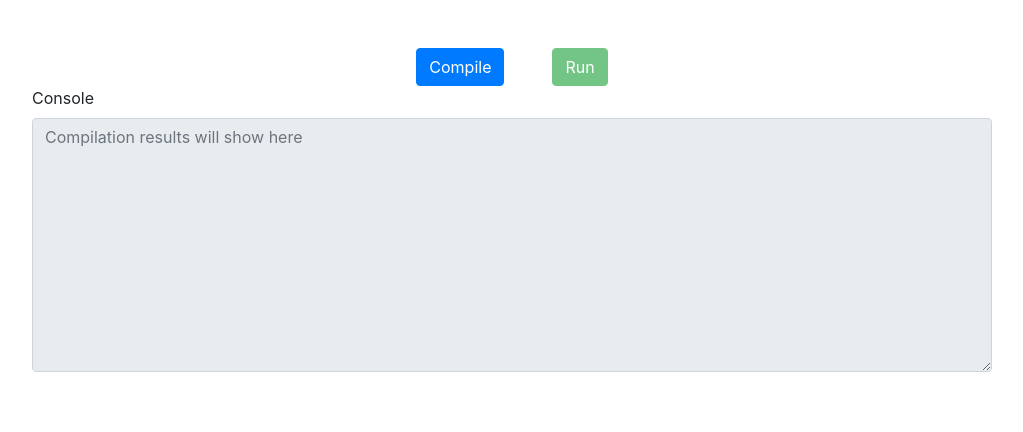
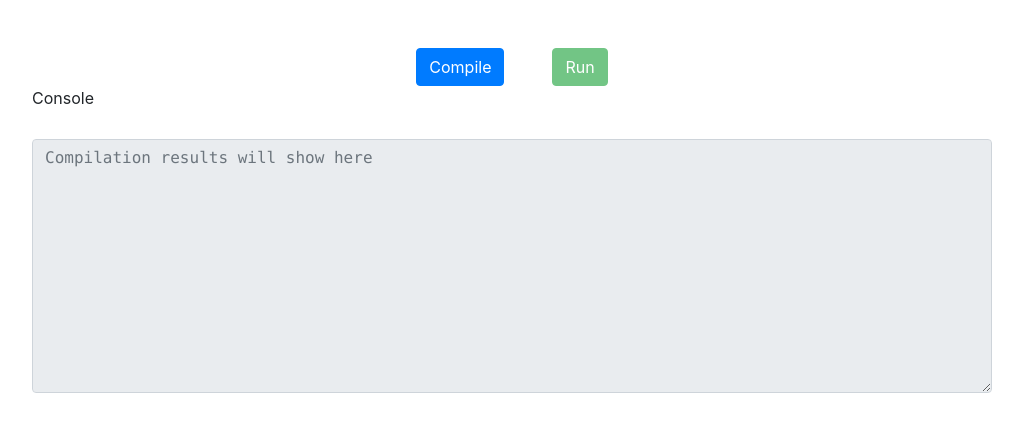
Before and after one commit to oliverphil/WebCompiler-Frontend, an Angular app: page /editor/1 in a window 1280 px wide. Shown: the top 432 px of the page, without its empty margins (128-1151 px from the left). Built offline with nearby package versions, Linux system fonts and the light colour scheme; what @ngstack/code-editor would draw is missing.

Commit message:
Fix Char Width in Console Display
Added a pre tag to give the console code-like styles. This ensures
that all characters have a consistent width.
Issue #1

```diff
--- a/src/app/components/editor/editor.component.html
+++ b/src/app/components/editor/editor.component.html
@@ -8,8 +8,10 @@
   </div>
 
   <div class="form-group w-75" id="console-group">
-    <label for="console">Console</label>
-    <textarea [innerHTML]="compilationResult" class="form-control overflow-scroll"
-              id="console" rows="10" readonly placeholder="Compilation results will show here"></textarea>
+      <label for="console">Console</label>
+      <pre>
+        <textarea [innerHTML]="compilationResult" class="form-control overflow-scroll"
+                  id="console" rows="10" readonly placeholder="Compilation results will show here"></textarea>
+      </pre>
   </div>
 </ng-container>
```
